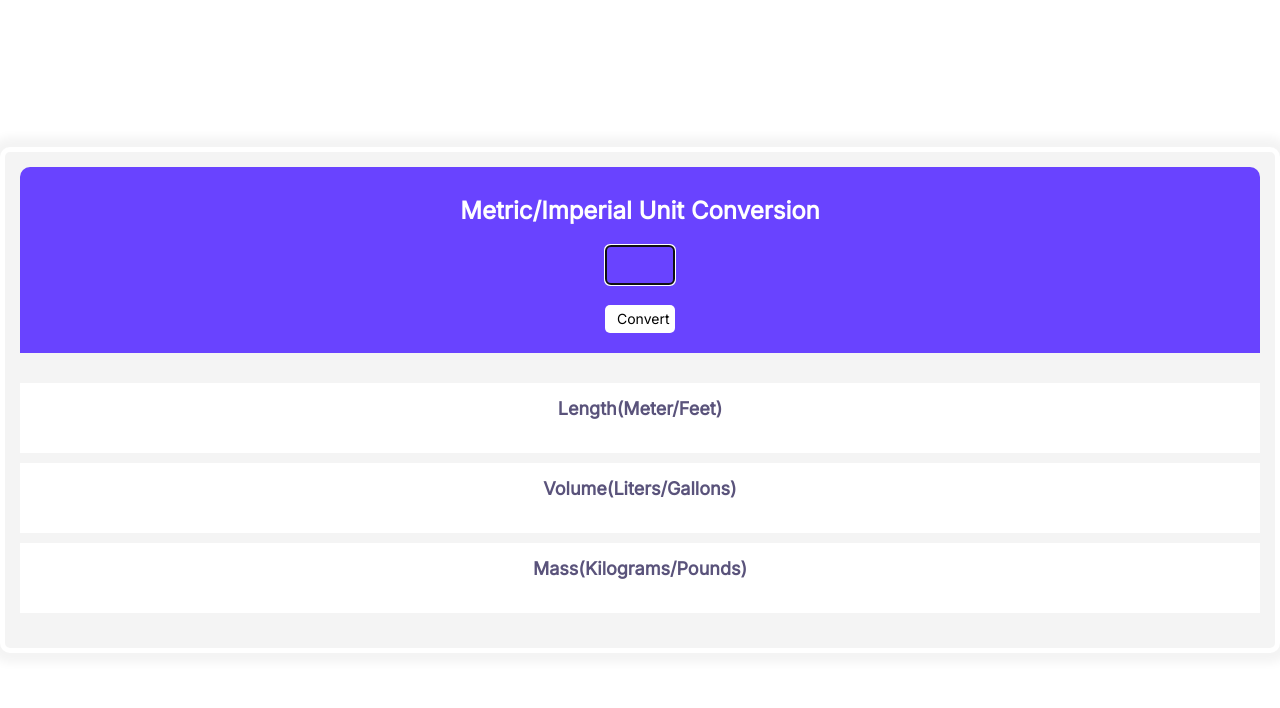
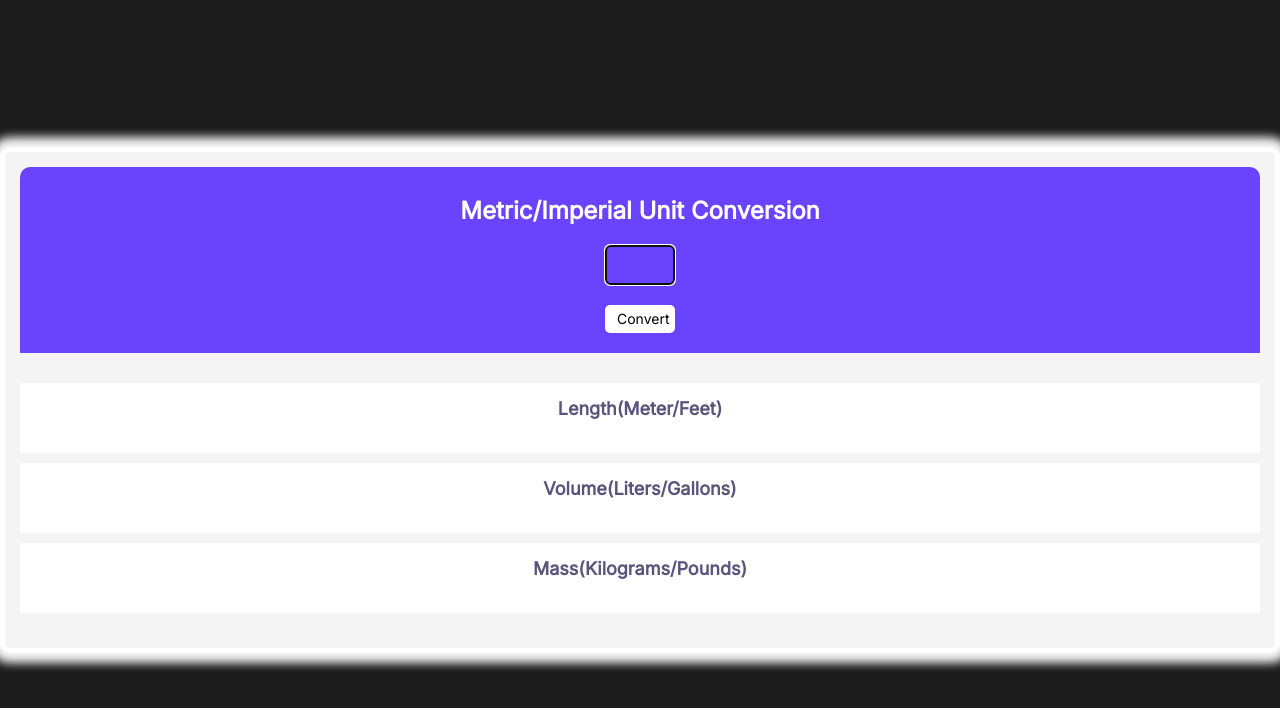
Before and after one commit to MrchillV/Unit-Converter, a plain HTML site: page index.html in a window 1280 px wide. Drawn offline with nearby package versions, Linux system fonts and the light colour scheme.

Commit message:
Updated background-color

```diff
--- a/index.css
+++ b/index.css
@@ -3,6 +3,7 @@ body {
     justify-content: center;
     align-items: center;
     height: 100vh;
+    background-color: #1C1C1C;
     font-family: 'Inter', sans-serif;
 }
 
```
